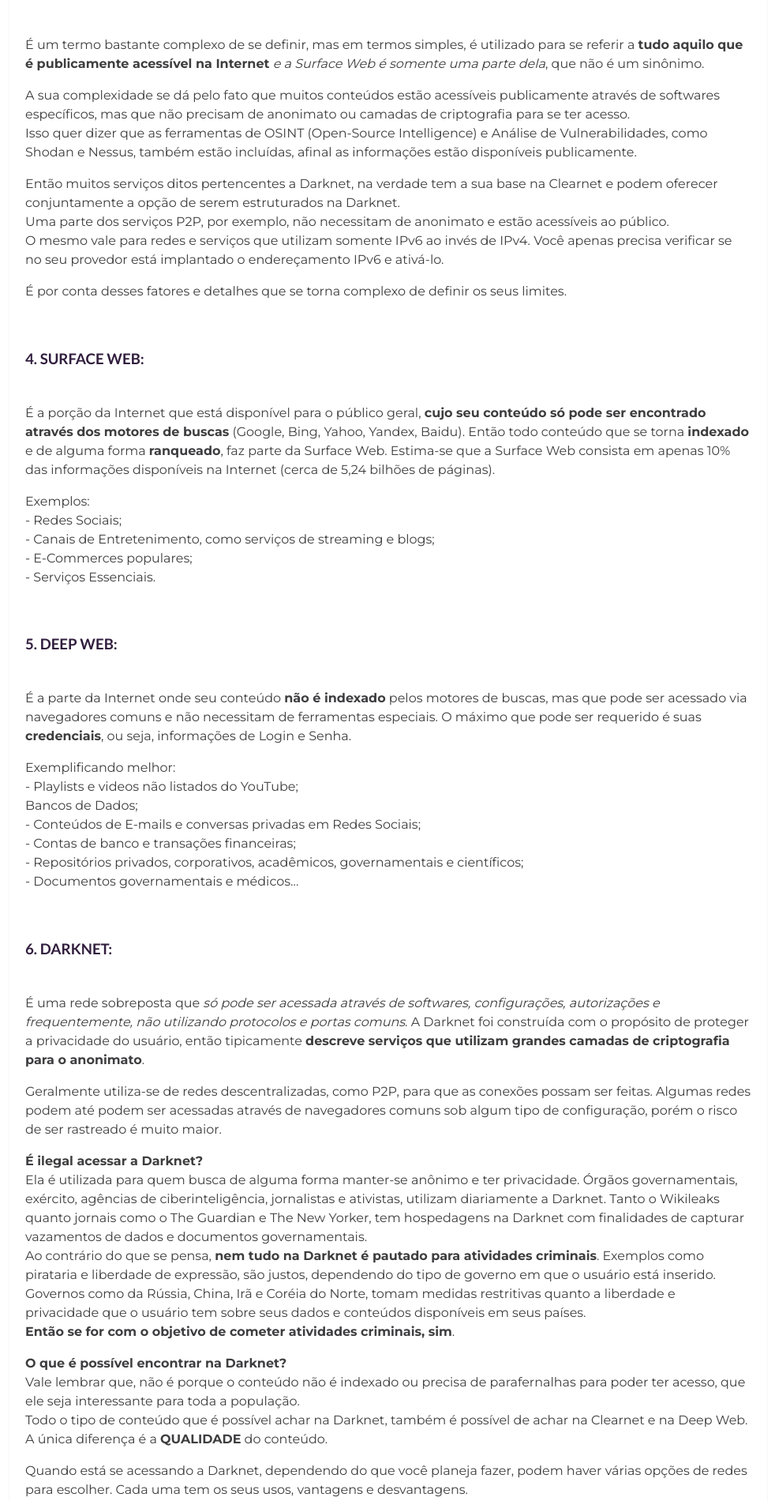
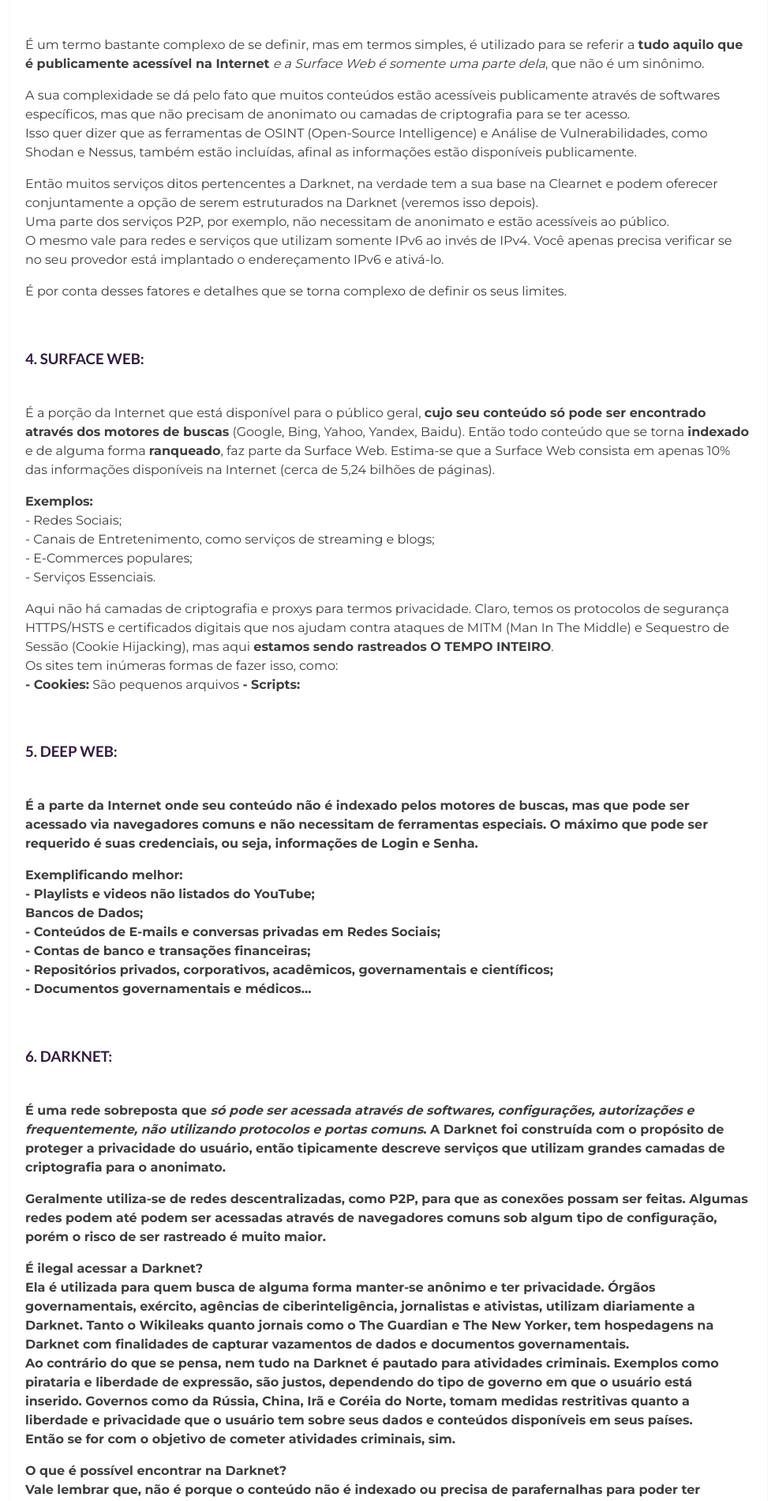
Before and after one commit to EscapeTheX/escapethex.github.io, a Jekyll site: the page built from _posts/2021-03-17-Deep-e-Dark-Web.markdown, in a window 1280 px wide. Shown: the part 2128-4028 px from the top of the page at 79% size, without its empty margins (148-1130 px from the left). Built offline with Jekyll 4.4.1, drawn with Linux system fonts in a browser that asks for light colours; some of the changed text lies outside the part shown.

Commit message:
Update 2021-03-17-Deep-e-Dark-Web.markdown

```diff
--- a/_posts/2021-03-17-Deep-e-Dark-Web.markdown
+++ b/_posts/2021-03-17-Deep-e-Dark-Web.markdown
@@ -41,7 +41,7 @@
 <p>A sua complexidade se dá pelo fato que muitos conteúdos estão acessíveis publicamente através de softwares específicos, mas que não precisam de anonimato ou camadas de criptografia para se ter acesso.<br>
 Isso quer dizer que as ferramentas de OSINT (Open-Source Intelligence) e Análise de Vulnerabilidades, como Shodan e Nessus, também estão incluídas, afinal as informações estão disponíveis publicamente.</p>
 
-<p>Então muitos serviços ditos pertencentes a Darknet, na verdade tem a sua base na Clearnet e podem oferecer conjuntamente a opção de serem estruturados na Darknet.<br>
+<p>Então muitos serviços ditos pertencentes a Darknet, na verdade tem a sua base na Clearnet e podem oferecer conjuntamente a opção de serem estruturados na Darknet (veremos isso depois).<br>
 Uma parte dos serviços P2P, por exemplo, não necessitam de anonimato e estão acessíveis ao público.<br>
 O mesmo vale para redes e serviços que utilizam somente IPv6 ao invés de IPv4. Você apenas precisa verificar se no seu provedor está implantado o endereçamento IPv6 e ativá-lo.</p>
 
@@ -51,12 +51,18 @@
 
 <p><b><h3>4. SURFACE WEB:</h3></b><br>
 É a porção da Internet que está disponível para o público geral, <b>cujo seu conteúdo só pode ser encontrado através dos motores de buscas</b> (Google, Bing, Yahoo, Yandex, Baidu). Então todo conteúdo que se torna <b>indexado</b> e de alguma forma <b>ranqueado</b>, faz parte da Surface Web. Estima-se que a Surface Web consista em apenas 10% das informações disponíveis na Internet (cerca de 5,24 bilhões de páginas).</p>
-<p>Exemplos:<br>
+<p><b>Exemplos:</b><br>
 - Redes Sociais;<br>
 - Canais de Entretenimento, como serviços de streaming e blogs;<br>
 - E-Commerces populares;<br>
 - Serviços Essenciais.<br>
 </p>
+
+<p>Aqui não há camadas de criptografia e proxys para termos privacidade. Claro, temos os protocolos de segurança HTTPS/HSTS e certificados digitais que nos ajudam contra ataques de MITM (Man In The Middle) e Sequestro de Sessão (Cookie Hijacking), mas aqui <b>estamos sendo rastreados O TEMPO INTEIRO</b>.<br>
+Os sites tem inúmeras formas de fazer isso, como:<br>
+<b>- Cookies:</b> São pequenos arquivos
+<b>- Scripts:
+<b>
 
 <p> </p>
 
@@ -159,12 +165,11 @@
 
 <p>- <b>Syndie</b>: Uma rede
 
+<p> </p>
 
-Nem sempre é um lugar perigoso, pois por mais que há uma grande quantidade de pirataria, existem pessoas de boa fé. Mas a lei é "Nunca confie em ninguém da Darknet e Dark Web".<br>
-
-<p>Frequentemente as pessoas pensam que acessar a Darknet é preciso de muito conhecimento em tecnologia e de configurações complicadas, porém não é bem assim. Para se usar o TOR, por exemplo, basta baixar e executar, simplesmente.</p>
-
-<p>A única parte "paga" da Darknet, são certos fóruns ou mercados que controlam quem pode ver e acessar os serviços que oferecem.</p>
+<p><b><h3>COMO NAVEGAR DE FORMA SEGURA <i>(ou com menos riscos)</i> NA DARKNET?<b></h3><br>
+<b>1. Planejamento:</b> É importante que você saiba o que irá procurar e fazer, pois você pode passar horas navegando e acabar vendo o que não quer;</p>
+<b>2. Identidades e Credenciais:</b> Em hipótese alguma utilize seu nome real, nome de amigos e parentes, E-mails ou qualquer outra coisa que possa te identificar, mesmo que indiretamente. Existem serviços específicos, como o Guerrilla Mail, que oferecem E-mails des
 
 <p> </p>
 
@@ -223,4 +228,5 @@
 - <b>Norton</b>: <a href="https://us.norton.com/internetsecurity-emerging-threats-what-is-the-deep-dark-web-30sectech.html">What is the dark web</a><br>
 - <b>Norton</b>: <a href="https://us.norton.com/internetsecurity-how-to-how-can-i-access-the-deep-web.html">How to safely access the deep and dark webs</a><br>
 - <b>InternetFreedom</b>: <a href="http://www.internetfreedom.org/FreeGate.html">FreeGate</a><br>
+- <b>ISPBlog<b>: <a href="https://www.ispblog.com.br/2018/05/02/9-passos-para-habilitar-o-ipv6-em-uma-rede-isp/">9 Passos para Habilitar o IPV6 em uma Rede ISP</a><br>
 -
```
Also changed, not shown: other parts of _posts/2021-03-17-Deep-e-Dark-Web.markdown (+1 -1 lines).
